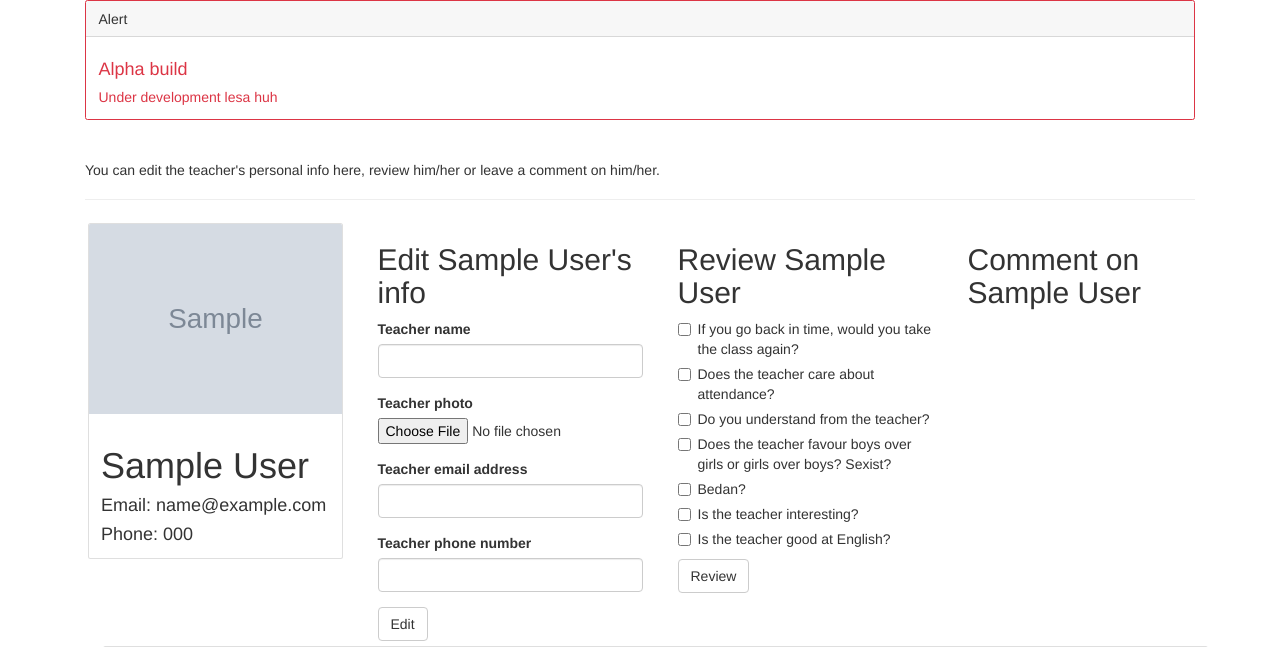
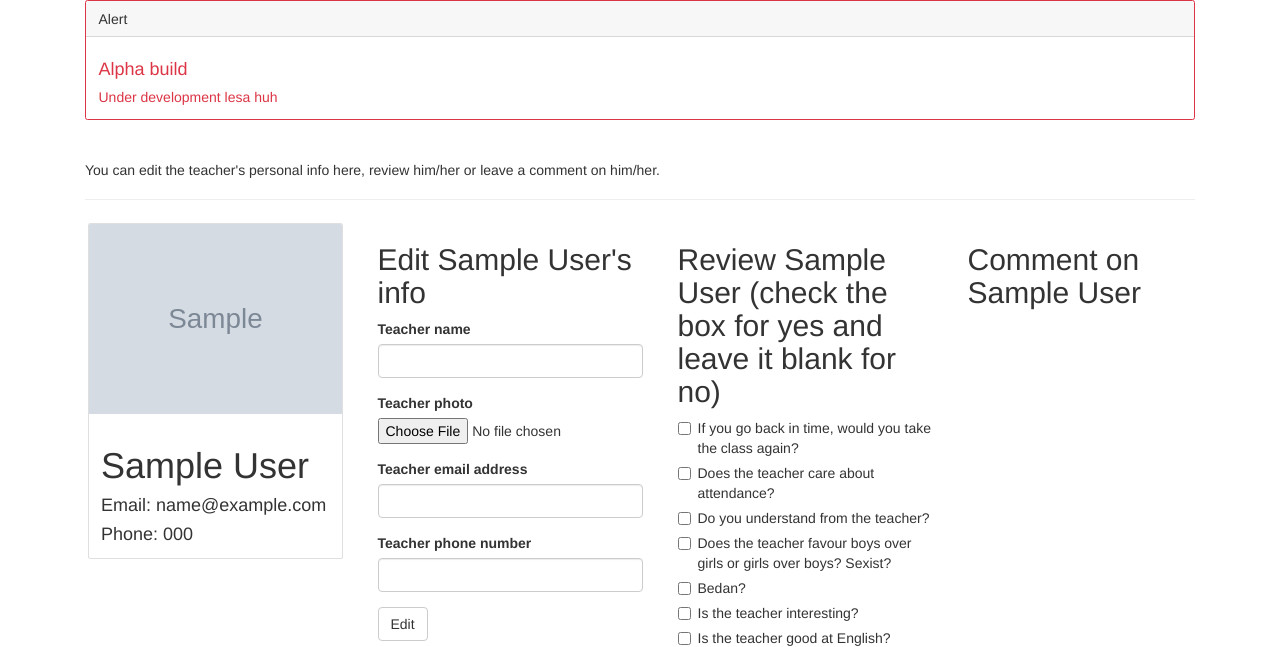
Before and after one commit to thatweirdcoder/rate-dactra, a Flask app: template rate_dactra/templates/teacher/teacher_page.html in a window 1280 px wide. Shown: the top 647 px of the page. Run offline with Flask 2, Linux system fonts and the light colour scheme; tables that the repository leaves empty hold one stand-in row (values such as "Sample post"); the template is opened without the code that fills it: values that come from a table or form of the project are taken from there, most other values are stand-ins (such as "Sample title", 1, 10 or a date in 2020); grey boxes marked "Sample" are stand-in pictures; parts of the project's set-up code (start-up, migrations or seed data) failed here and were passed over; some libraries are stand-ins or nearby versions.

Commit message:
bettered the UI

```diff
--- a/rate_dactra/templates/teacher/teacher_page.html
+++ b/rate_dactra/templates/teacher/teacher_page.html
@@ -31,7 +31,7 @@
                     {{ wtf.quick_form(edit_teacher_form, action=url_for('teacher.edit_teacher', name=teacher.name)) }}
                 </div>
                 <div class="col m-1 w-100">
-                    <h2>Review {{ teacher.name|title }}</h2>
+                    <h2>Review {{ teacher.name|title }} (check the box for yes and leave it blank for no)</h2>
                     {{ wtf.quick_form(review_teacher_form, action=url_for('teacher.review_teacher', name=teacher.name)) }}
                 </div>
                 <div class="col m-1 w-100">
```
